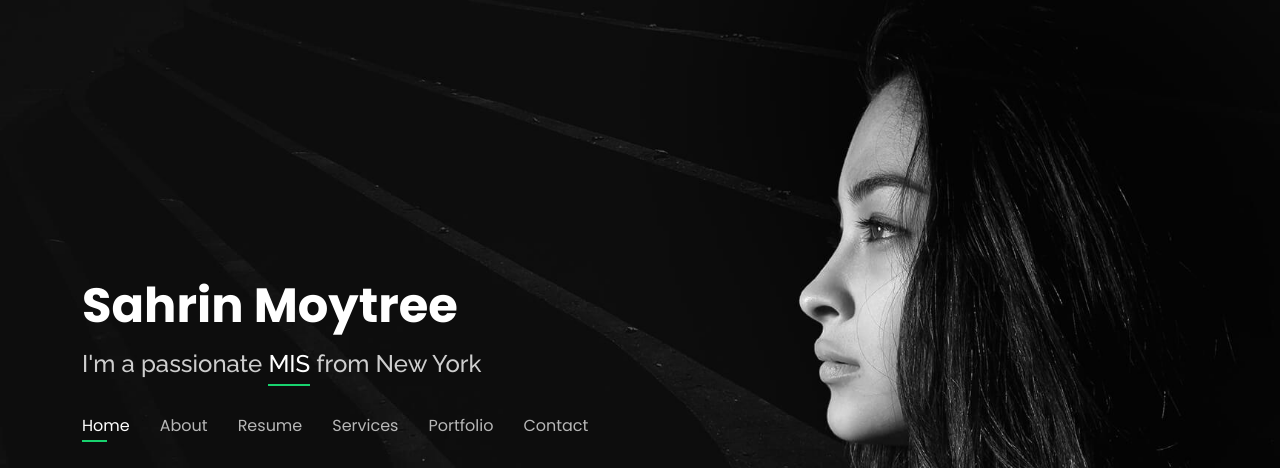
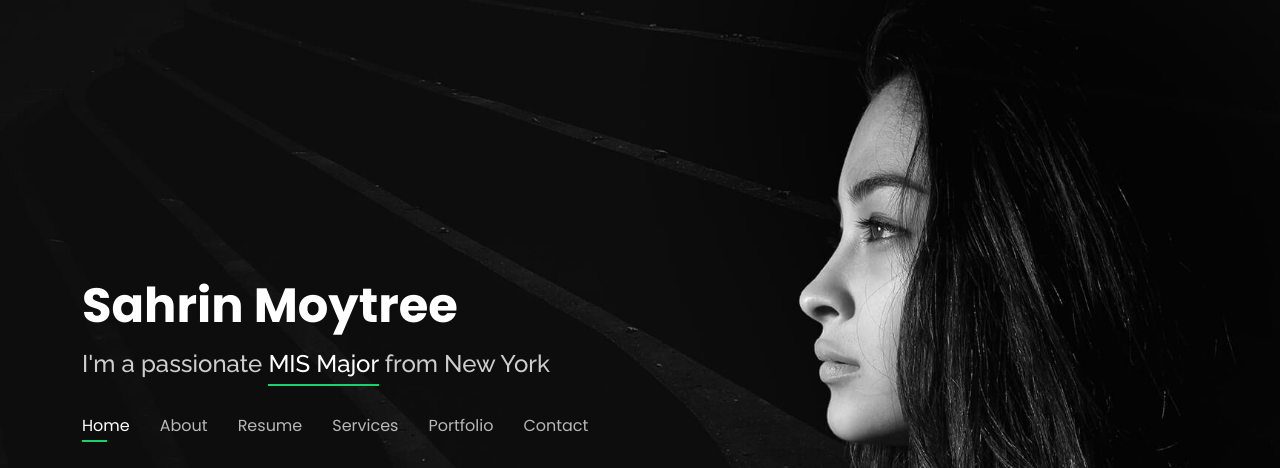
Before and after one commit to moyt0000/moyt0000.github.io, a plain HTML site: page index.html in a window 1280 px wide. Shown: the top 468 px of the page. Drawn offline with nearby package versions, Linux system fonts and the light colour scheme.

Commit message:
Update index.html

```diff
--- a/index.html
+++ b/index.html
@@ -44,7 +44,7 @@
       <h1><a href="index.html">Sahrin Moytree</a></h1>
       <!-- Uncomment below if you prefer to use an image logo -->
       <!-- <a href="index.html" class="mr-auto"><img src="assets/img/logo.png" alt="" class="img-fluid"></a> -->
-      <h2>I'm a passionate <span>MIS</span> from New York</h2>
+      <h2>I'm a passionate <span>MIS Major</span> from New York</h2>
 
       <nav id="navbar" class="navbar">
         <ul>
```
